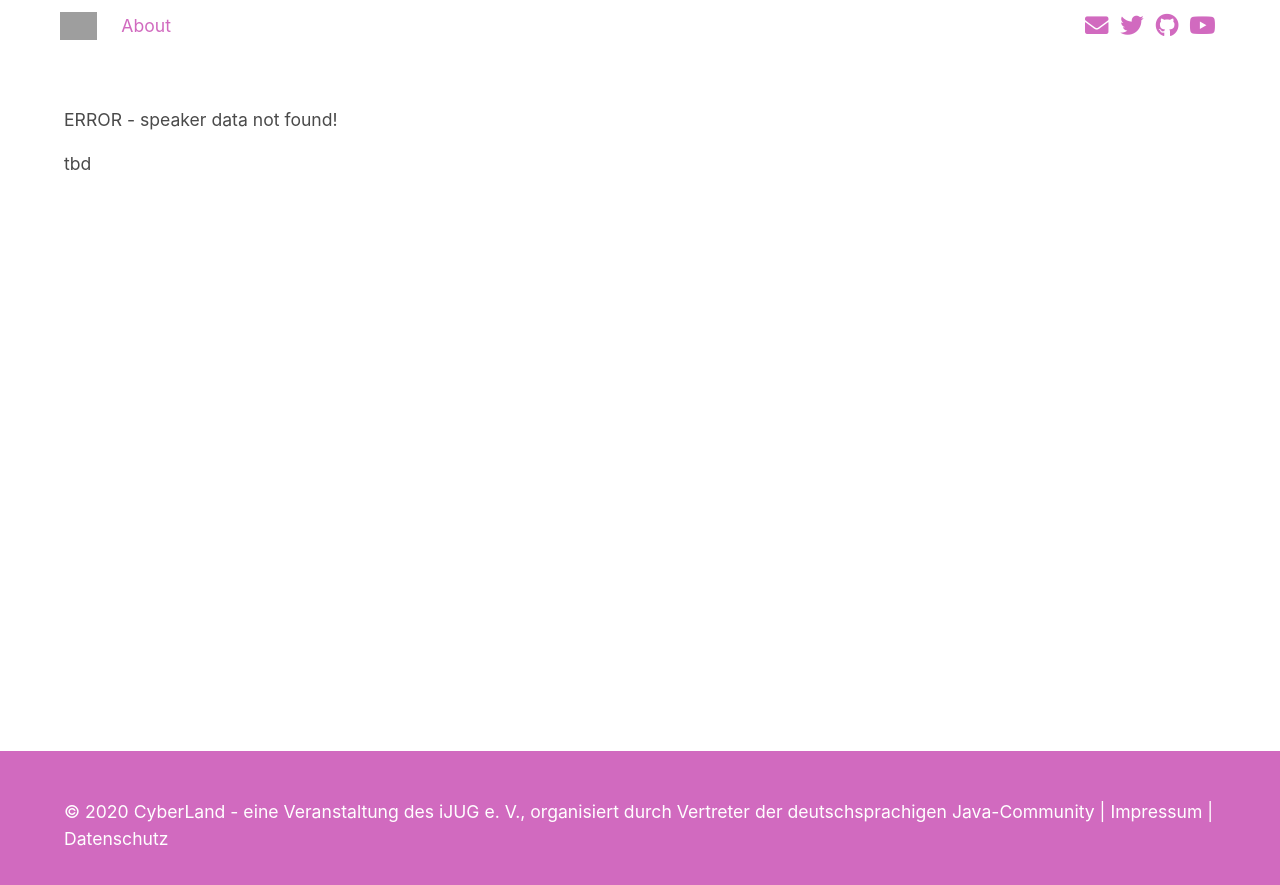
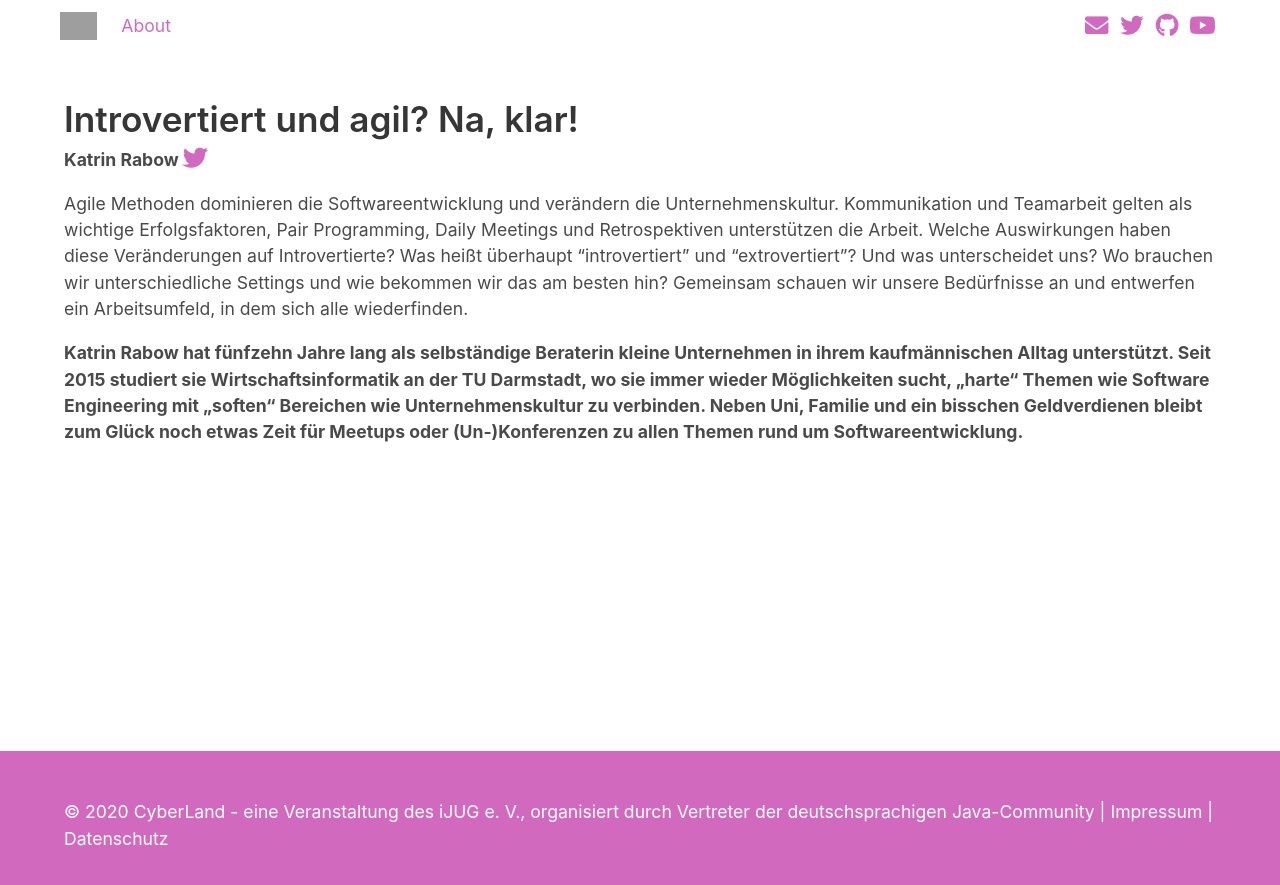
Before and after one commit to CyberLandConf/CyberLandConf.github.io, a Jekyll site: the page built from _sessions/session-28.md, in a window 1280 px wide. Shown: the top 885 px of the page. Built offline with Jekyll 4.4.1, drawn with Linux system fonts in a browser that asks for light colours; grey boxes are pictures that could not be loaded.

Commit message:
add katrin rabow session

```diff
--- a/_data/speakers.yml
+++ b/_data/speakers.yml
@@ -78,6 +78,8 @@
   firstName: 'Katrin'
   lastName: 'Rabow'
   twitter: 'KatrinRabow'
+  bio: 'Katrin Rabow hat fünfzehn Jahre lang als selbständige Beraterin kleine Unternehmen in ihrem kaufmännischen Alltag unterstützt. Seit 2015 studiert sie Wirtschaftsinformatik an der TU Darmstadt, wo sie immer wieder Möglichkeiten sucht, „harte“ Themen wie Software Engineering mit „soften“ Bereichen wie Unternehmenskultur zu verbinden.
+Neben Uni, Familie und ein bisschen Geldverdienen bleibt zum Glück noch etwas Zeit für Meetups oder (Un-)Konferenzen zu allen Themen rund um Softwareentwicklung.'
 - id: 'antje-landschulz'
   firstName: 'Antje'
   lastName: 'Landschulz'
--- a/_sessions/session-28.md
+++ b/_sessions/session-28.md
@@ -1,9 +1,9 @@
 ---
   session-id: 'session-28'
-  title: ''
+  title: 'Introvertiert und agil? Na, klar!'
   shortTitle: ''
   abstract: >
-    tbd
-  speaker-id: ''
+    Agile Methoden dominieren die Softwareentwicklung und verändern die Unternehmenskultur. Kommunikation und Teamarbeit gelten als wichtige Erfolgsfaktoren, Pair Programming, Daily Meetings und Retrospektiven unterstützen die Arbeit. Welche Auswirkungen haben diese Veränderungen auf Introvertierte? Was heißt überhaupt "introvertiert" und "extrovertiert"? Und was unterscheidet uns? Wo brauchen wir unterschiedliche Settings und wie bekommen wir das am besten hin? Gemeinsam schauen wir unsere Bedürfnisse an und entwerfen ein Arbeitsumfeld, in dem sich alle wiederfinden.
+  speaker-id: 'katrin-rabow'
   layout: session
 ---
```
Also changed, not shown: assets/speaker/Katrin_Rabow_Ausschnitt.jpeg (added), assets/speaker/katrin-rabow.png (added).
